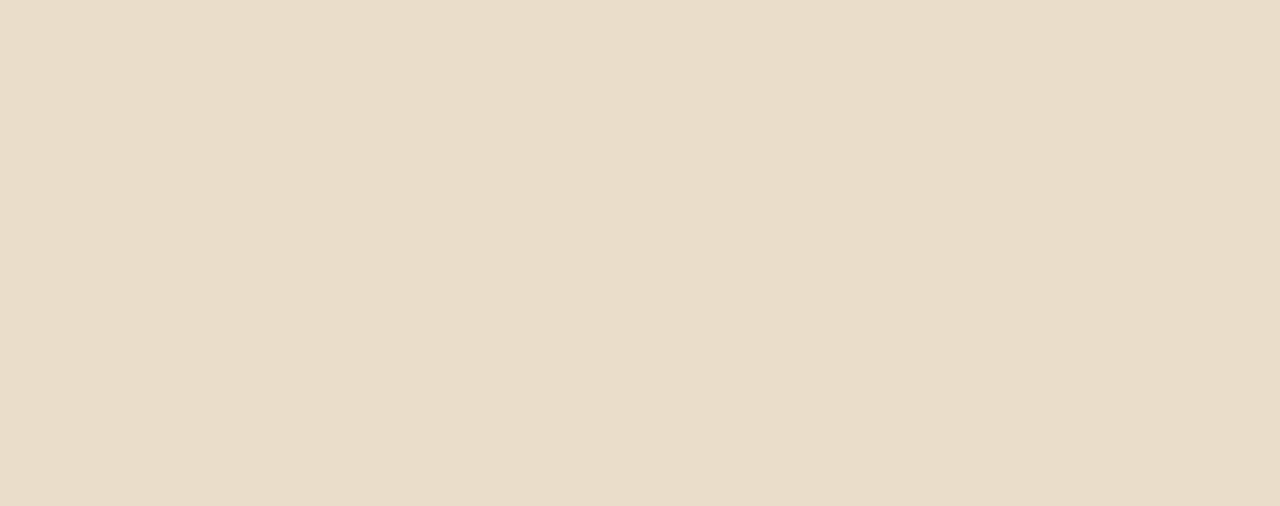
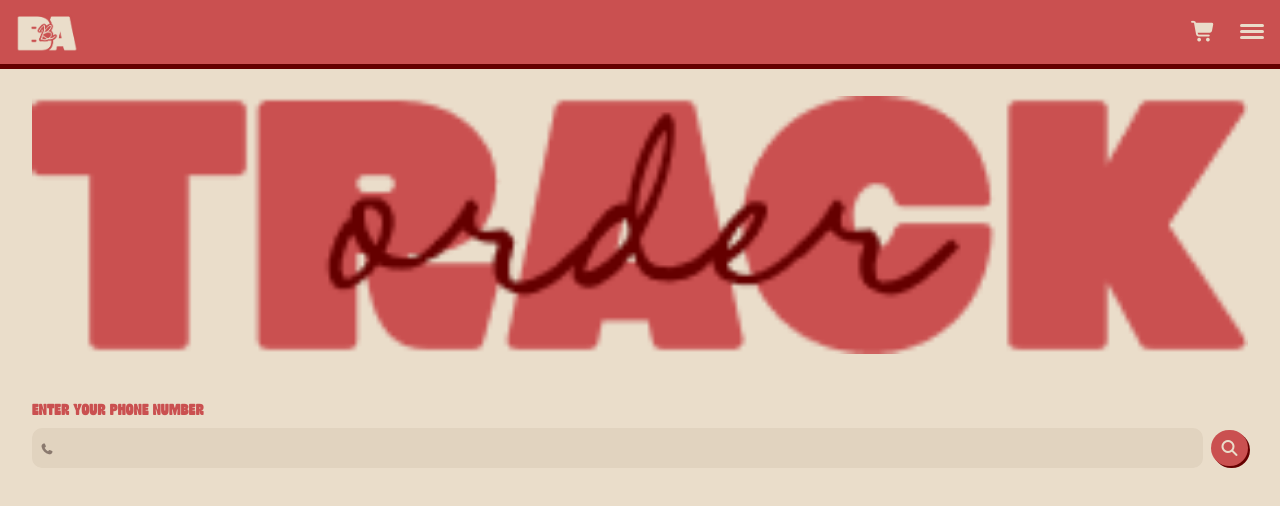
Before and after one commit to Brandon-Fernando/BA_BREW, a React (Vite) app: page /track in a window 1280 px wide. Before the commit this address had no page. Shown: the top 506 px of the page. Built offline with nearby package versions, Linux system fonts and the light colour scheme.

Commit message:
track order page started

```diff
--- a/src/App.jsx
+++ b/src/App.jsx
@@ -6,6 +6,7 @@ import Home from './pages/Home/Home'
 import MenuOption from './pages/Menu/components/MenuOption'
 import Menu from './pages/Menu/Menu'
 import Checkout from './pages/Checkout/Checkout'
+import Track from './pages/Track/Track'
 
 function App() {
 
@@ -21,6 +22,8 @@ function App() {
 
         <Route path="/menu/:menuOption/:selectedDrink" element={<DrinkPage />}/>
 
+        <Route path='/track' element={<Track />}/>
+
         <Route path="/checkout" element={<Checkout />}/>
       </Route>
     </Routes>
--- /dev/null
+++ b/src/pages/Track/Track.css
@@ -0,0 +1,85 @@
+
+.track-container{
+  display: flex;
+  flex-direction: column;
+  padding: 6rem 2rem 2rem 2rem;
+  gap: 3rem;
+}
+
+/* SEARCHBAR  */
+.search-wrapper{
+  display: flex;
+  flex-direction: column;
+  gap: 0.5rem;
+  width: 100%;
+}
+
+.search-wrapper span{
+  font-family: "Groove";
+  text-transform: uppercase;
+  color: #CA5050;
+}
+
+.searchbar-wrapper{
+  display: flex;
+  width: 100%;
+  gap: 0.5rem;
+  box-sizing: border-box;
+  align-items: center;
+}
+
+.searchbar{
+  display: flex;
+  position: relative;
+  flex: 1;
+}
+
+.searchbar i{
+  position: absolute;
+  top: 50%;
+  transform: translateY(-50%);
+  left: 0.5rem;
+  font-size: 11px;
+  color: #8A796E;
+  pointer-events: none;
+}
+
+.searchbar-input{
+  outline: none;
+  border: 2px solid transparent;
+  height: 2.5rem;
+  border-radius: 10px;
+  box-sizing: border-box;
+  padding-left: 1.7rem;
+  padding-top: 5px;
+  font-family: "Groove";
+  font-size: 16px;
+  color: #1C0707;
+  background-color: #E1D3BF;
+  width: 100%;
+
+  transition: border-color 0.25s ease-out,
+              background-color 0.25s ease-out;
+}
+
+.input-text::placeholder{
+  color: #68544B;
+  opacity: 0.6;
+}
+
+.input-text:focus{
+  outline: none;
+  border: 2px solid #8A796E;
+}
+
+.search-button{
+  width: 2.3rem;
+  height: 2.3rem;
+  display: flex;
+  align-items: center;
+  justify-content: center;
+  background-color: #CA5050;
+  box-shadow: 2px 2px 0px #650000;
+  border-radius: 50px;
+  color: #EADDCA;
+}
--- /dev/null
+++ b/src/pages/Track/Track.jsx
@@ -0,0 +1,37 @@
+import "./Track.css";
+
+const Track = () => {
+
+  return(
+    <div className="track-container">
+      {/* TITLE  */}
+      <img src="/Track/Track.png" alt="Track" className="track-title"/>
+
+
+      {/* SEARCHBAR  */}
+      <div className="search-wrapper">
+        <span>enter your phone number</span>
+
+        <div className="searchbar-wrapper">
+          {/* SEARCHBAR  */}
+          <div className="searchbar">
+            <i className="fa-solid fa-phone"/>
+
+            <input
+              type="tel"
+              inputMode="numeric"
+              className="searchbar-input"
+            />
+          </div>
+
+          {/* SEARCH BUTTON  */}
+          <div className="search-button">
+            <i className="fa-solid fa-magnifying-glass"/>
+          </div>
+        </div>
+      </div>
+    </div>
+  )
+}
+
+export default Track;
--- a/utils/firebase.jsx
+++ b/utils/firebase.jsx
@@ -1,5 +1,6 @@
 import { initializeApp } from "firebase/app";
 import { getFirestore } from "firebase/firestore";
+import { getAuth } from "firebase/auth";
 
 const app = initializeApp({
   apiKey: import.meta.env.VITE_FIREBASE_API_KEY,
@@ -13,4 +14,5 @@ const app = initializeApp({
 
 // Auth
 export const db = getFirestore(app);
+export const auth = getAuth(app);
 export default app;
```
Also changed, not shown: public/Track/Track.png (added).
